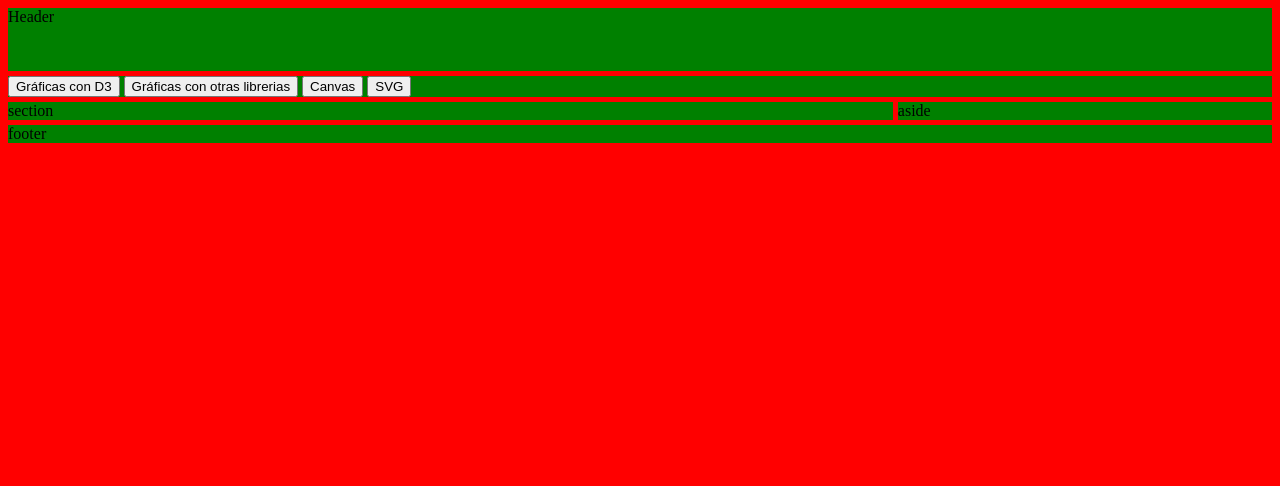
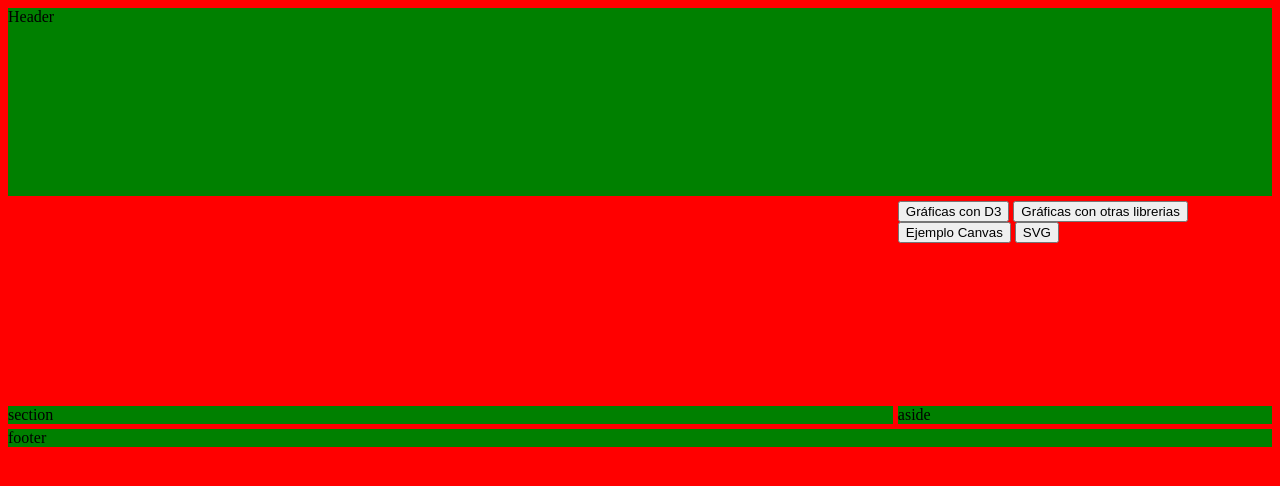
Before and after one commit to AlexGUAPA/ProyectoDW, a plain HTML site: page index.html in a window 1280 px wide. Drawn offline with Linux system fonts and the light colour scheme.

Commit message:
Update index.html

```diff
--- a/index.html
+++ b/index.html
@@ -1,23 +1,25 @@
 <!DOCTYPE html>
 <html lang="es" dir="ltr">
   <head>
+  <meta charset="UTF-8">
+    <meta name="viewport" content="width=device-width, initial-scale=1.0">
+	<meta http-equiv="X-UA-Compatible" content="ie=edge">
     <link rel="stylesheet" href="css/styles.css">
     <script src="js/code.js"></script>
-    <meta charset="utf-8">
     <title>Página Chida</title>
   </head>
   <body>
-
+	<canvas id="canvas" width="400" height="200"></canvas>
     <header>
       Header
     </header>
 
-    <nav>
+    <form>
         <button type="button" name="button">Gráficas con D3</button>
         <button type="button" name="button">Gráficas con otras librerias</button>
-        <button type="button" name="button">Canvas</button>
+        <input type="button" value="Ejemplo Canvas" onclick="runCanvas()"></button>
         <button type="button" name="button">SVG</button>
-    </nav>
+    </form>
 
     <main>
       section
```
